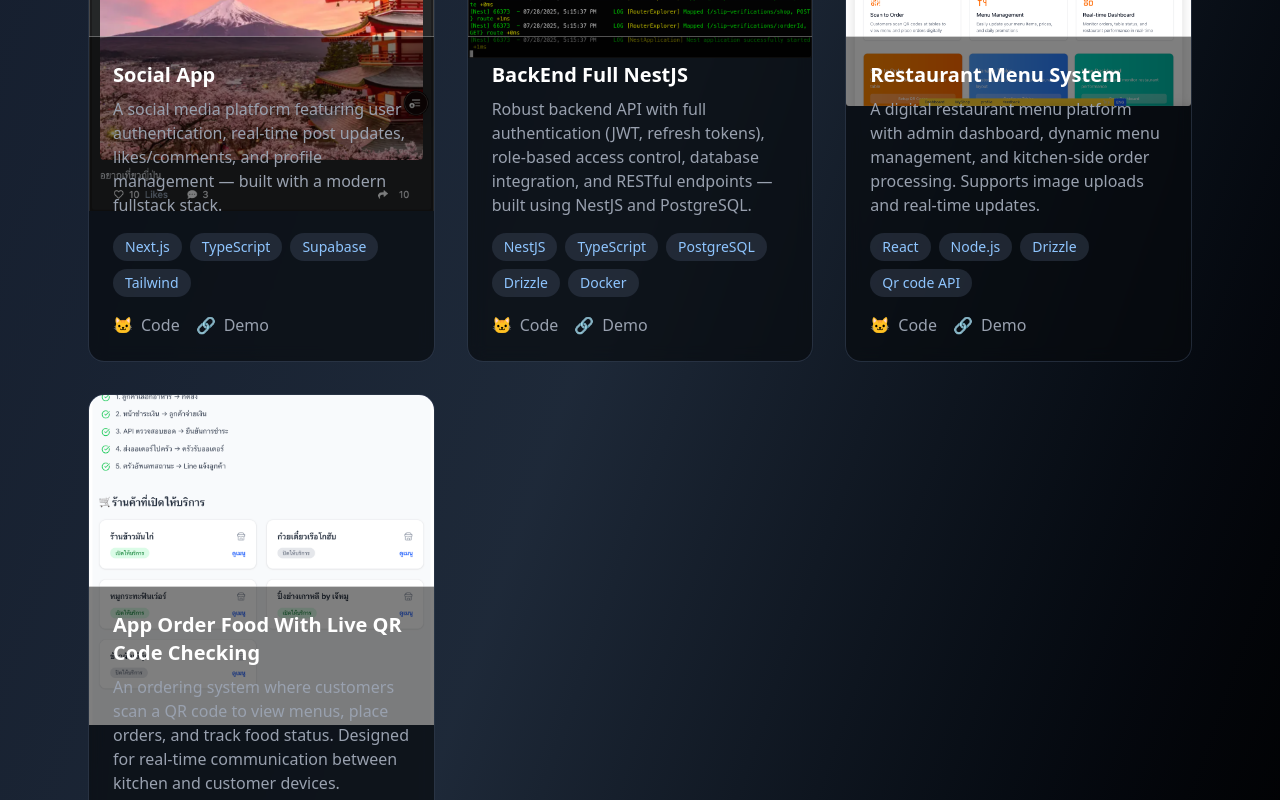
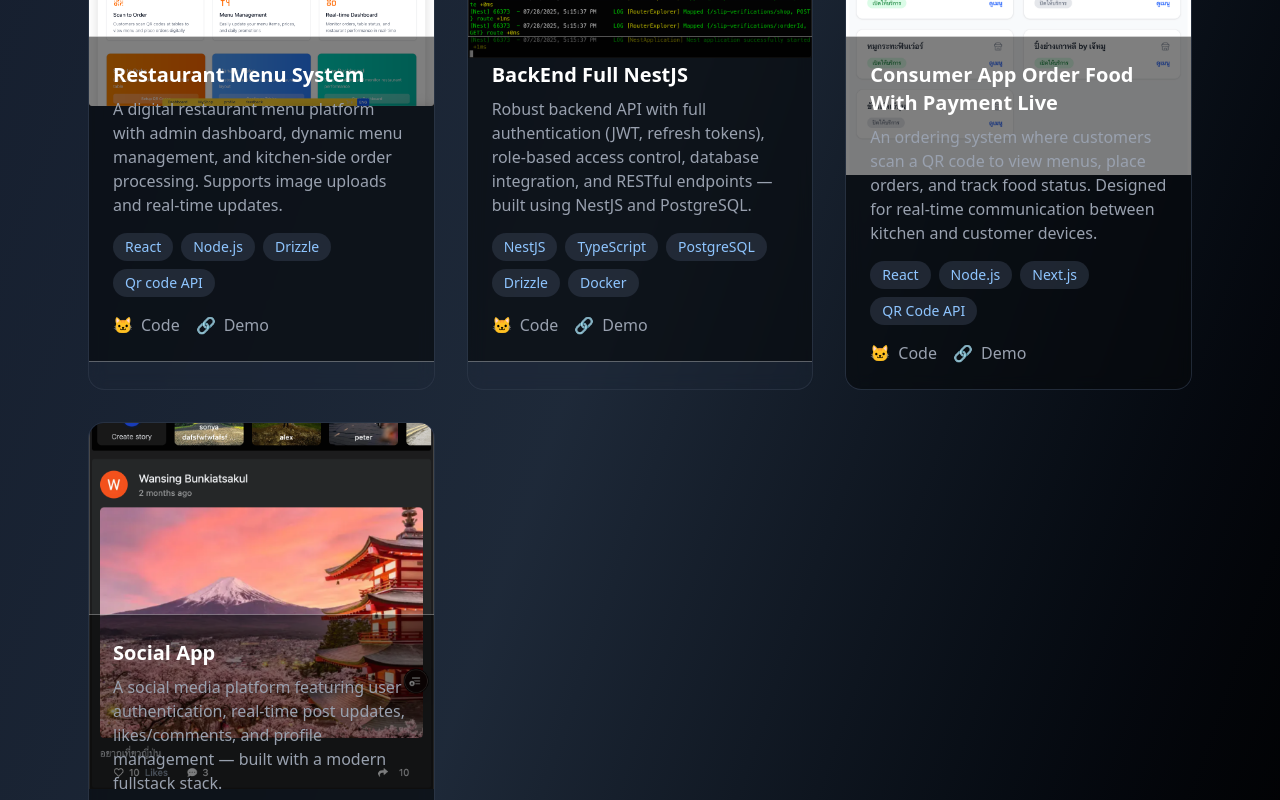
Before and after one commit to Onebluesky882/wansing.dev, a Next.js app: page / in a window 1280 px wide. Shown: the part 1720-2520 px from the top of the page. Built offline with nearby package versions, Linux system fonts and the light colour scheme.

Commit message:
update : homepage

```diff
--- a/app/page.tsx
+++ b/app/page.tsx
@@ -13,13 +13,13 @@ export default function PortfolioHomepage() {
 
   const projects = [
     {
-      title: "Social App",
+      title: "Restaurant Menu System",
       description:
-        "A social media platform featuring user authentication, real-time post updates, likes/comments, and profile management — built with a modern fullstack stack.",
-      tech: ["Next.js", "TypeScript", "Supabase", "Tailwind"],
-      github: "",
-      demo: "http://web-boardmvp.vercel.app/",
-      image: "images/socialApp.png",
+        "A digital restaurant menu platform with admin dashboard, dynamic menu management, and kitchen-side order processing. Supports image uploads and real-time updates.",
+      tech: ["React", "Node.js", "Drizzle", "Qr code API"],
+      github: "https://github.com/Onebluesky882/menuX-client",
+      demo: "https://menux-client.vercel.app/",
+      image: "images/frontend.png",
     },
     {
       title: "BackEnd Full NestJS",
@@ -30,23 +30,24 @@ export default function PortfolioHomepage() {
       demo: "https://menux-production-7266.up.railway.app",
       image: "images/backend.png",
     },
+
     {
-      title: "Restaurant Menu System",
-      description:
-        "A digital restaurant menu platform with admin dashboard, dynamic menu management, and kitchen-side order processing. Supports image uploads and real-time updates.",
-      tech: ["React", "Node.js", "Drizzle", "Qr code API"],
-      github: "https://github.com/Onebluesky882/menuX-client",
-      demo: "https://menu-x-five.vercel.app/",
-      image: "images/frontend.png",
-    },
-    {
-      title: "App Order Food With Live QR Code Checking",
+      title: "Consumer App Order Food With Payment Live",
       description:
         "An ordering system where customers scan a QR code to view menus, place orders, and track food status. Designed for real-time communication between kitchen and customer devices.",
       tech: ["React", "Node.js", "Next.js", "QR Code API"],
       github: "https://github.com/Onebluesky882/menuX-consumer",
-      demo: "https://menuxclient.vercel.app/",
+      demo: "https://menux-consumer.vercel.app/",
       image: "images/consumer.png",
+    },
+    {
+      title: "Social App",
+      description:
+        "A social media platform featuring user authentication, real-time post updates, likes/comments, and profile management — built with a modern fullstack stack.",
+      tech: ["Next.js", "TypeScript", "Supabase", "Tailwind"],
+      github: "",
+      demo: "http://web-boardmvp.vercel.app/",
+      image: "images/socialApp.png",
     },
   ];
 
```
